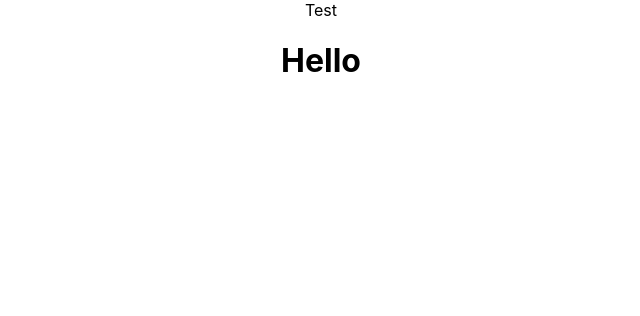
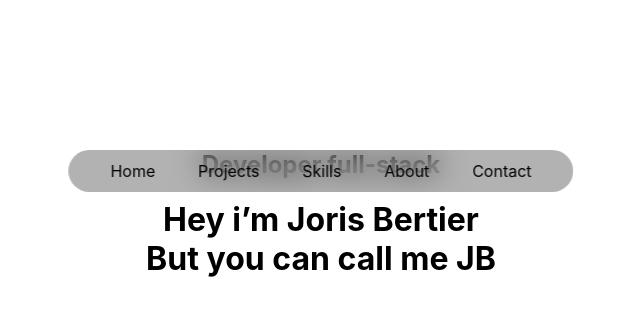
Before and after one commit to jorisbertier/Portfolio, a React (Create React App) app: page / in a window 1280 px wide. Shown: the top 316 px of the page, without its empty margins (319-959 px from the left). Built offline with nearby package versions, Linux system fonts and the light colour scheme.

Commit message:
add component presentation

```diff
--- a/src/components/nav.jsx
+++ b/src/components/nav.jsx
@@ -1,7 +1,36 @@
+import styled from "styled-components"
+
+const Navbar = styled.nav `
+background: rgba(0, 0, 0, .3);
+width: max-content;
+padding: 0.7rem 1.7rem;
+z-index: 2;
+position: fixed;
+left: 50%;
+transform: translate(-50%);
+bottom: 38rem;
+display: flex;
+gap: 0.8rem;
+border-radius: 3rem;
+backdrop-filter: blur(15px);
+
+`
+const A = styled.a `
+    text-decoration: none;
+    color: black;
+    margin-right: 15px;
+    margin-left: 15px;
+`
 function Nav() {
-    return <nav>
-        <div>Test</div>
-    </nav>
+    return (
+    <Navbar>
+        <A href=''>Home</A>
+        <A href="#">Projects</A>
+        <A href="#">Skills</A>
+        <A href="">About</A>
+        <A href="#">Contact</A>
+    </Navbar>
+    )
 }
 
 export default Nav
--- /dev/null
+++ b/src/components/presentation.jsx
@@ -0,0 +1,16 @@
+import styled from "styled-components"
+
+const WrapperFirstSection = styled.div `
+margin-top: 150px;
+`
+
+function Presentation () {
+    return(
+    <WrapperFirstSection>
+        <h2>Developer full-stack</h2>
+        <h1>Hey i’m Joris Bertier<br></br>
+But you can  call me JB</h1>
+    </WrapperFirstSection>)
+}
+
+export default Presentation
--- a/src/pages/Home/App.jsx
+++ b/src/pages/Home/App.jsx
@@ -1,11 +1,12 @@
 import '../../../src/App.css'
 import Nav from '../../components/nav';
+import Presentation from '../../components/presentation';
 
 function App() {
   return (
     <div className="App">
       <Nav></Nav>
-      <h1>Hello</h1>
+      <Presentation></Presentation>
     </div>
   );
 }
```
